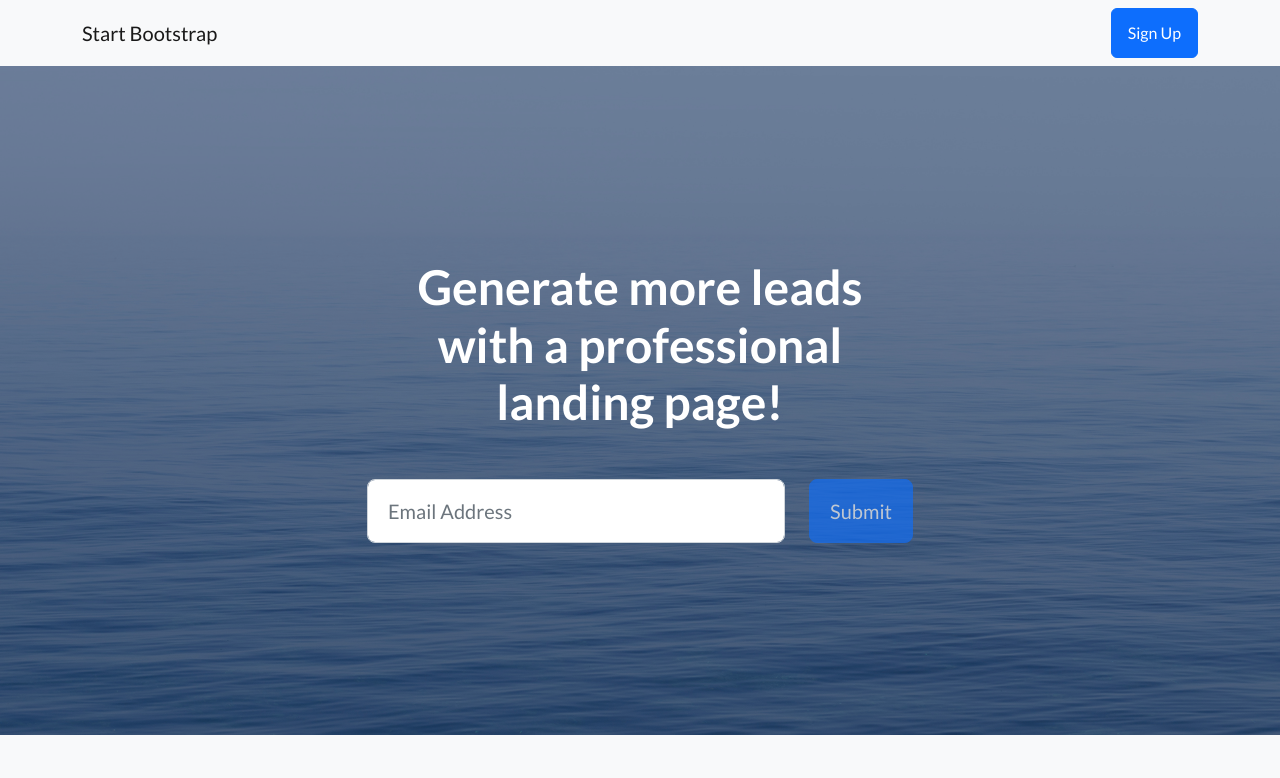
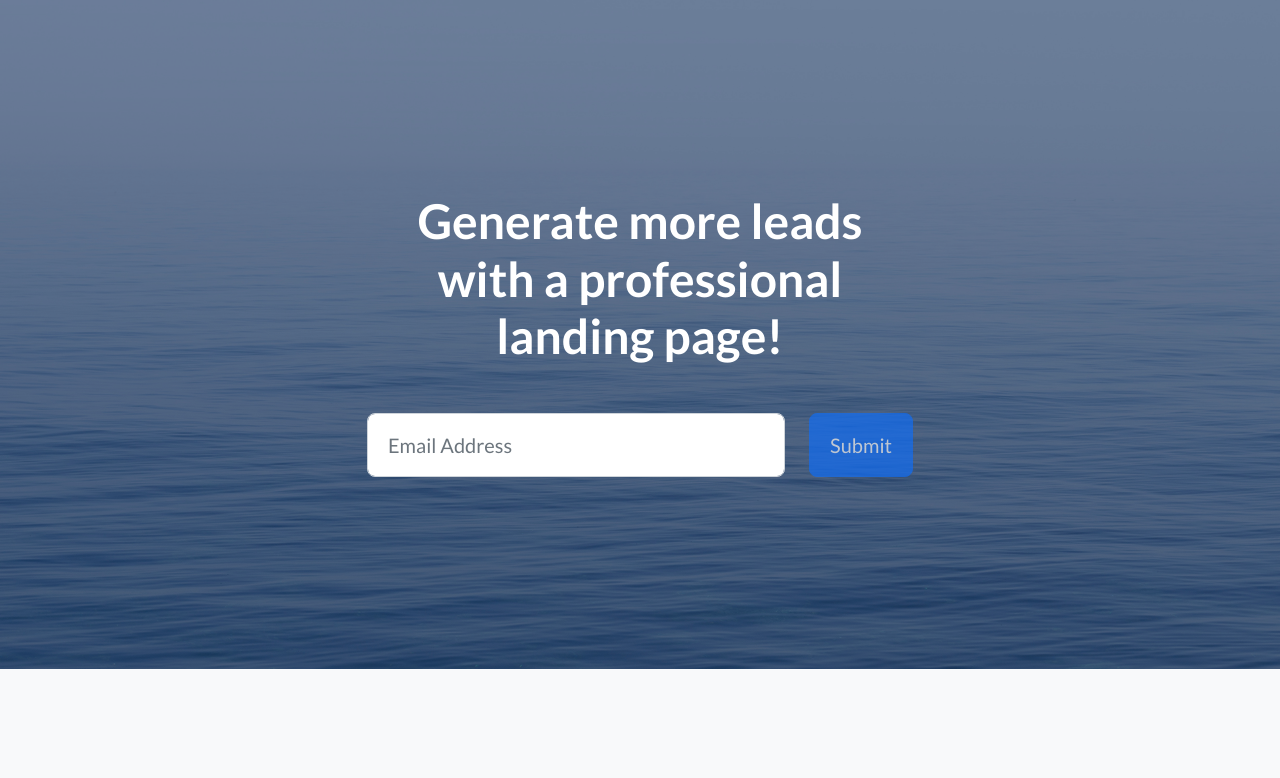
Before and after one commit to poodoopealeoaph/GithubPageTest, a plain HTML site: page index.html in a window 1280 px wide. Shown: the top 778 px of the page. Drawn offline with nearby package versions, Linux system fonts and the light colour scheme.

Commit message:
Removing top-nav

```diff
--- a/index.html
+++ b/index.html
@@ -16,13 +16,6 @@
         <link href="css/styles.css" rel="stylesheet" />
     </head>
     <body>
-        <!-- Navigation-->
-        <nav class="navbar navbar-light bg-light static-top">
-            <div class="container">
-                <a class="navbar-brand" href="#!">Start Bootstrap</a>
-                <a class="btn btn-primary" href="#signup">Sign Up</a>
-            </div>
-        </nav>
         <!-- Masthead-->
         <header class="masthead">
             <div class="container position-relative">
```
